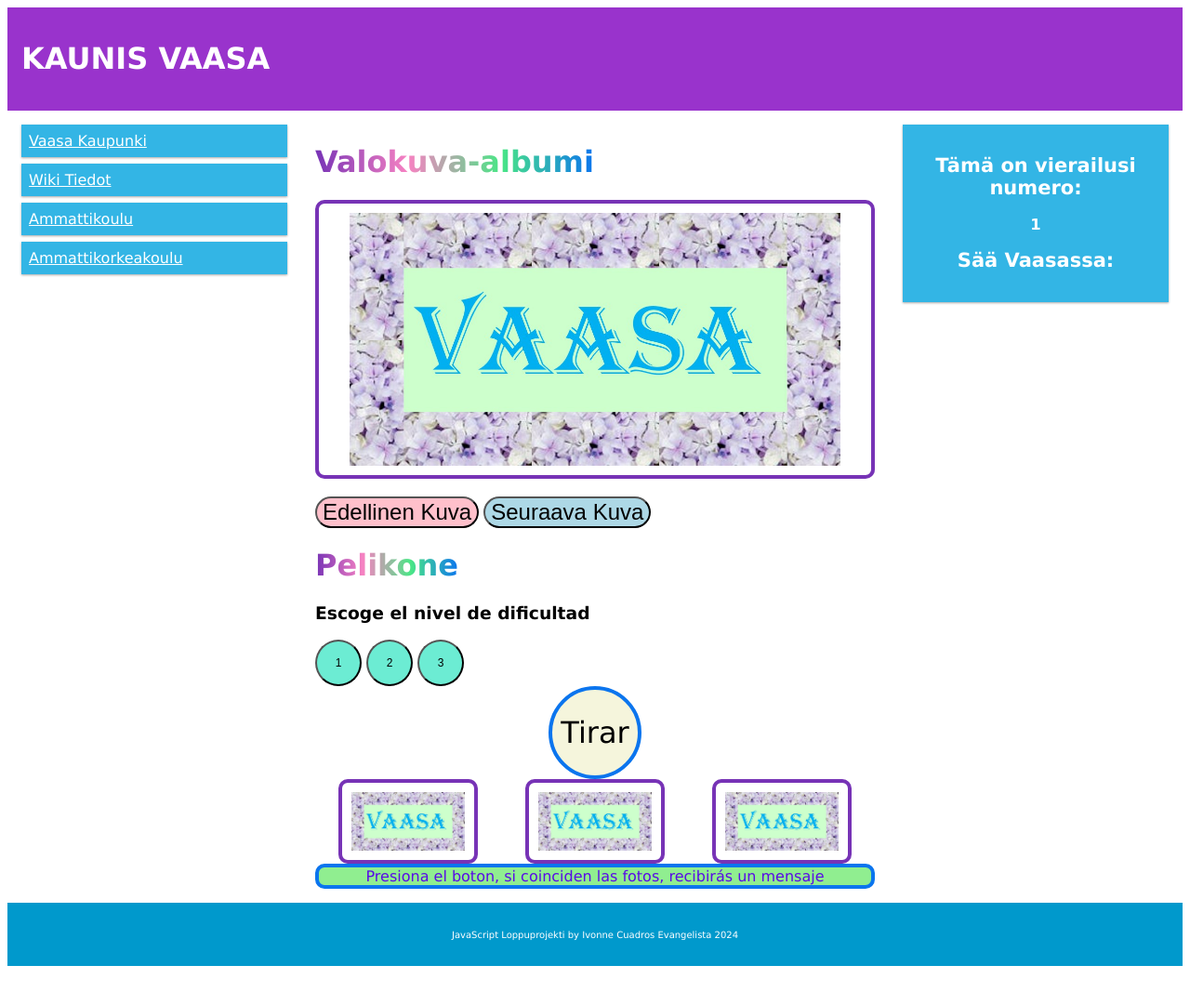
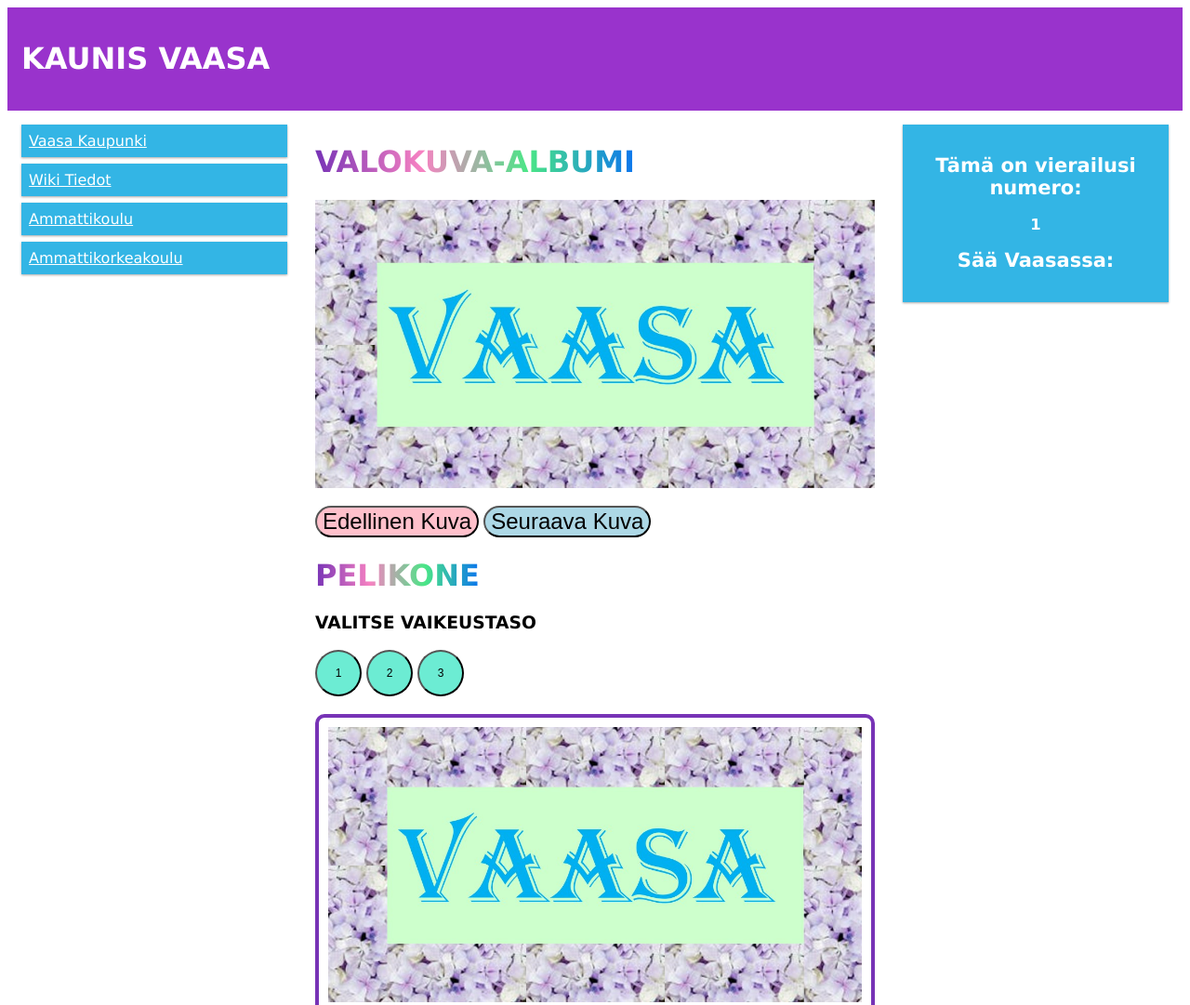
Before and after one commit to e2205680/JavaScript_KaunisVaasa, a plain HTML site: page index.html in a window 1280 px wide. Shown: the top 1081 px of the page at 93% size. Before the commit the page ends 1047 px from the top, so only its background shows below. Drawn offline with Linux system fonts and the light colour scheme; no server answers.

Commit message:
Taking out one button from Pelikone
Older "Tirar" button is taken away to let the other 3 gameLevel buttons perform better.
Some tags has been changed to suomeksi

```diff
--- a/index.html
+++ b/index.html
@@ -27,11 +27,11 @@
 
   <div class="col-6 col-s-9">
 
-    <h1><span class="bit"><b>Valokuva-albumi</b></span></h1>
+    <h1><span class="bit"><b>VALOKUVA-ALBUMI</b></span></h1>
 
     <!-- Adding a border to the Album picture -->
 
-    <div class="borde">
+    <div class="border">
       <img class="myImg"  src="img_0.jpg" id = "kuva0"/>
     </div>
 
@@ -48,33 +48,34 @@
 
     <!-- New Addition for slotmachine -->
 
-    <h1><span class="bit"><b>Pelikone</b></span></h1>
+    <h1><span class="bit"><b>PELIKONE</b></span></h1>
 
-    <!--Second Addition for slotmachine: Level buttons -->
-    <h3><b>Escoge el nivel de dificultad</b></h3>
+    <!--Second Addition for slotmachine: 3 Level buttons -->
+    <h3><b>VALITSE VAIKEUSTASO</b></h3>
 
     <button class="gameLevel" id="easy">1</button>
     <button class="gameLevel" id="medium">2</button>
     <button class="gameLevel" id="hard">3</button>
-    <!--END of Second Addition for slotmachine: Level buttons -->
 
-    <div id="tirar">Tirar</div>
+    <br>
+    <br>
+    <!--END of Second Addition for slotmachine: 3 Level buttons -->
 
-    <section id="ventanas">
+    <section id="ikkunat">
 
-      <div class="ventana">
+      <div class="ikkuna">
         <div class="imagen">
           <img class="myImg"  src="img_0.jpg">
         </div>
       </div>
 
-      <div class="ventana">
+      <div class="ikkuna">
         <div class="imagen">
           <img class="myImg" src="img_0.jpg">
         </div>
       </div>
 
-      <div class="ventana">
+      <div class="ikkuna">
         <div class="imagen">
           <img class="myImg" src="img_0.jpg">
         </div>
@@ -82,8 +83,8 @@
 
     </section>
 
-    <div id="cuadro_mensaje">
-      <div id="mensaje">Presiona el boton, si coinciden las fotos, recibirás un mensaje</div>
+    <div id="viestilaatikko">
+      <div id="mensaje">Paina nappia, jos kuvat täsmäävät, saat viestin</div>
     </div>
 
     <script src="pelikone.js" defer></script>
```
